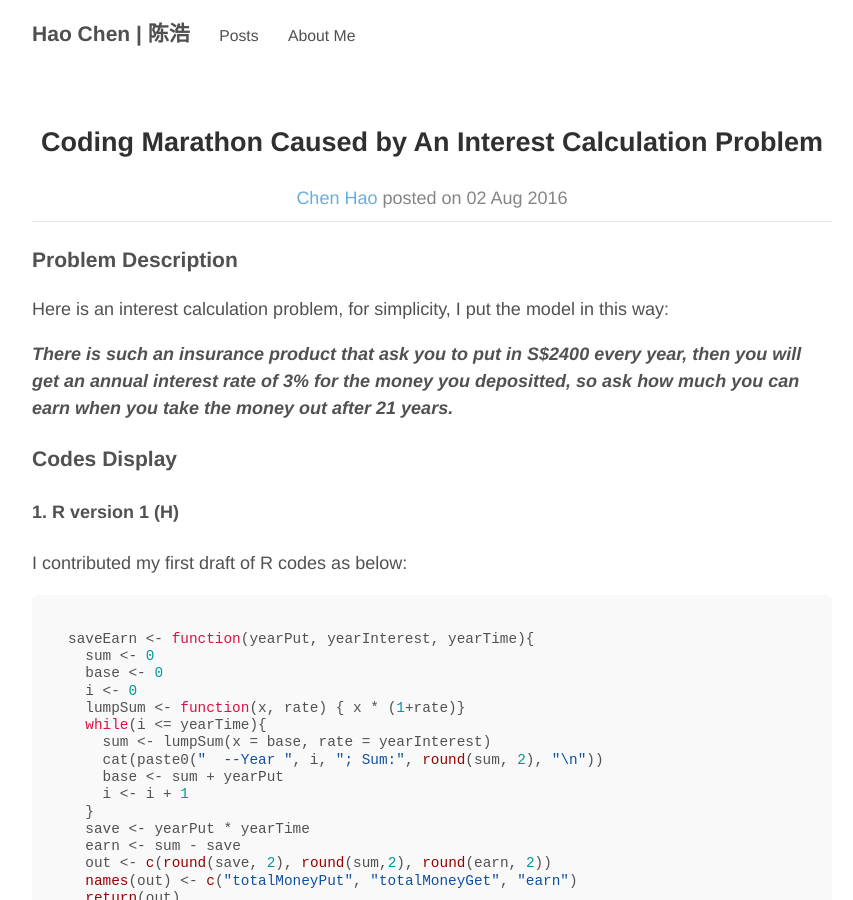
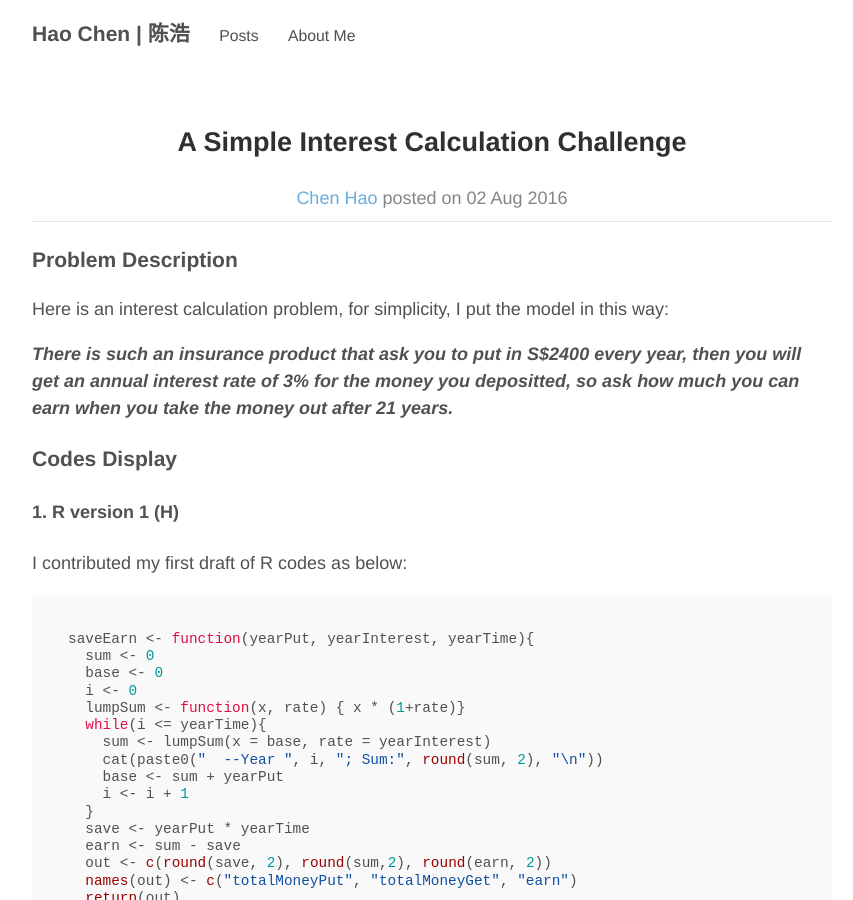
Before and after one commit to haoeric/haoeric.github.io, a Jekyll site: the page built from _posts/Data Analysis/2016-08-02-Interest-Calculation-Problem.md, in a window 1280 px wide and 900 px high. Shown: the whole window, without its empty margins (208-1061 px from the left). Built offline with Jekyll 4.4.1, drawn with Linux system fonts in a browser that asks for light colours; comment, search, counter and statistics services are not loaded.

Commit message:
updated Interest Calculation Challenge

```diff
--- a/_posts/Data Analysis/2016-08-02-Interest-Calculation-Problem.md
+++ b/_posts/Data Analysis/2016-08-02-Interest-Calculation-Problem.md
@@ -1,6 +1,6 @@
 ---
 layout: postDataAnalysis
-title: "Coding Marathon Caused by An Interest Calculation Problem"
+title: A Simple Interest Calculation Challenge
 comments: true
 categories: [Data Analysis]
 tags: [Transformation, cytometry]
```
Also changed, not shown: other parts of _posts/Data Analysis/2016-08-02-Interest-Calculation-Problem.md (+0 -1 lines).
